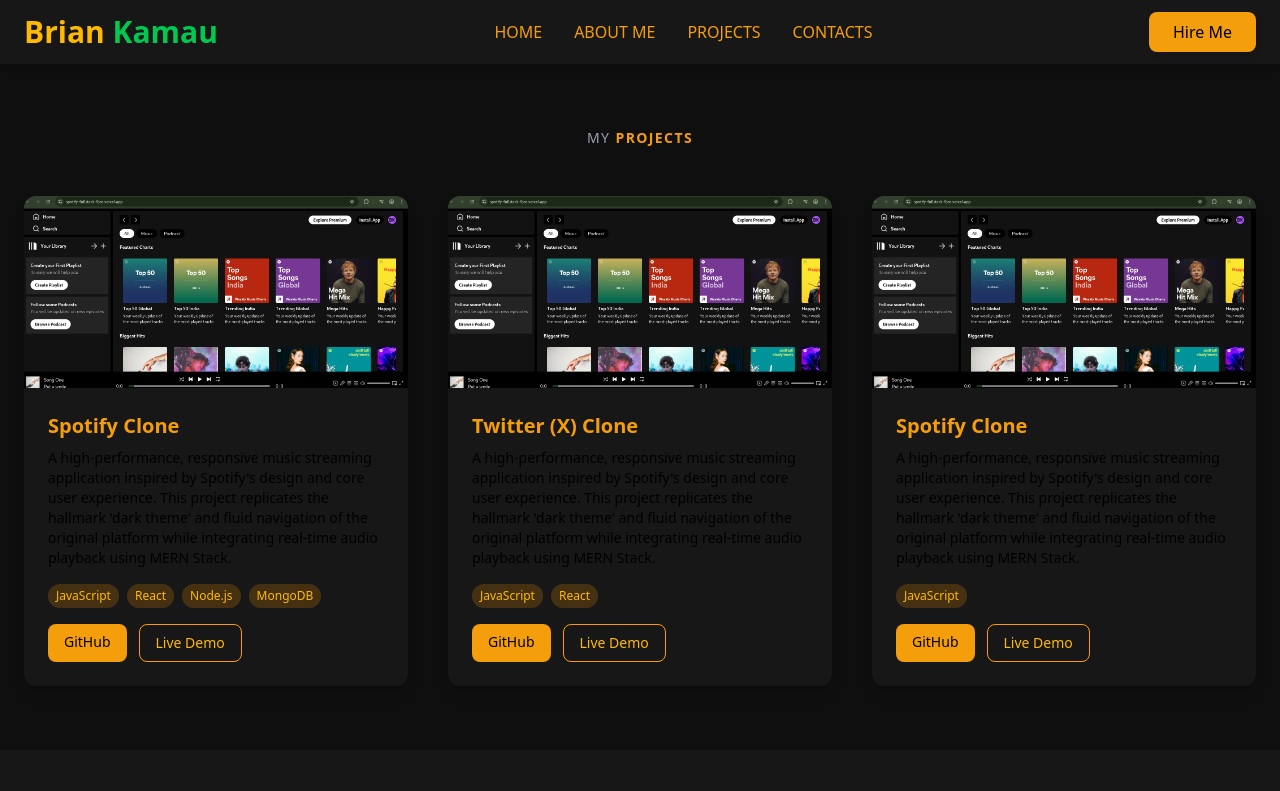
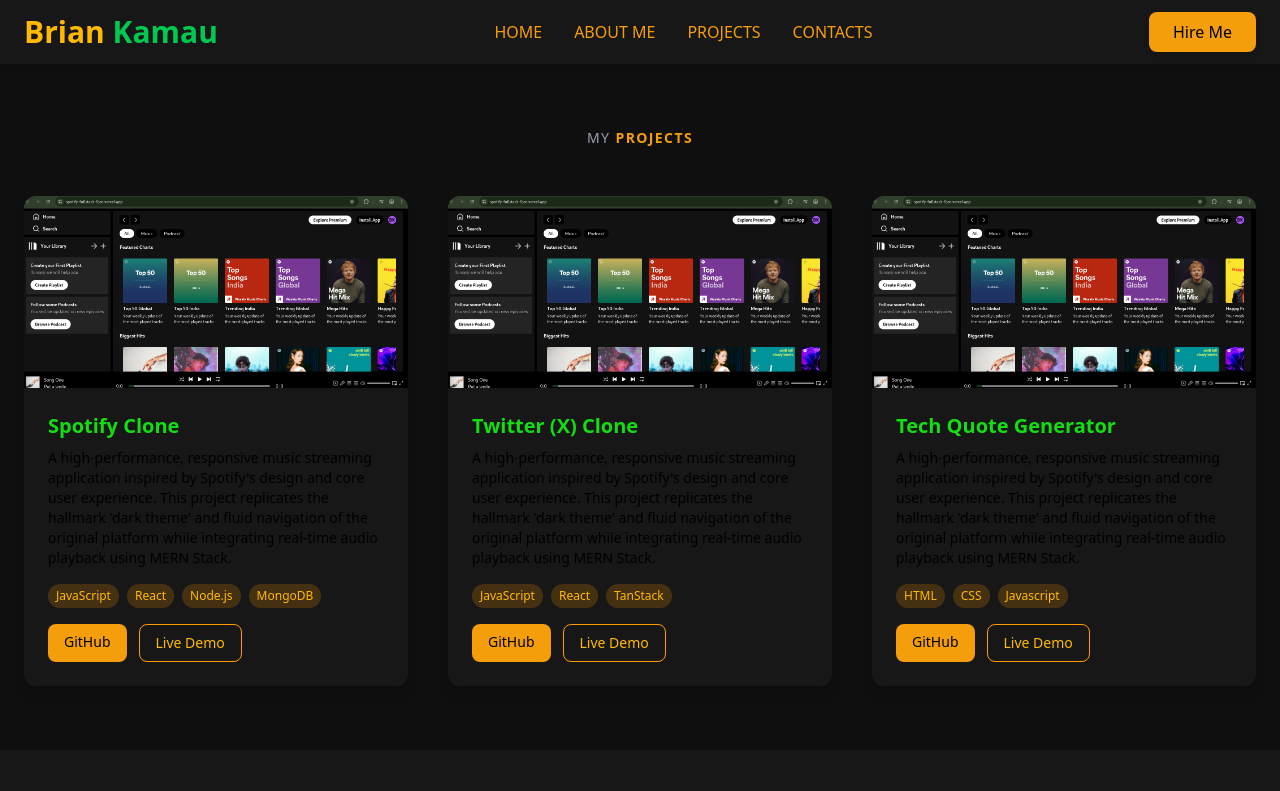
Before and after one commit to B-6219/portttt, a React (Vite) app in the folder frontend/: page /project in a window 1280 px wide. Shown: the top 791 px of the page. Built offline with nearby package versions, Linux system fonts and the light colour scheme.

Commit message:
added a project

```diff
--- a/frontend/src/pages/Project.jsx
+++ b/frontend/src/pages/Project.jsx
@@ -16,19 +16,19 @@
         title: "Twitter (X) Clone",
         description:
             "A high-performance, responsive music streaming application inspired by Spotify's design and core user experience. This project replicates the hallmark 'dark theme' and fluid navigation of the original platform while integrating real-time audio playback using MERN Stack.",
-        tech: ["JavaScript", "React"],
+        tech: ["JavaScript", "React", 'TanStack'],
         image: spotify,
         github: "https://github.com/B-6219/twitter-clone",
         live: "https://twitter-clone-mfju-ec9v6u7vy-brians-projects-ae331f86.vercel.app/",
     },
     {
-        title: "Spotify Clone",
+        title: "Tech Quote Generator",
         description:
             "A high-performance, responsive music streaming application inspired by Spotify's design and core user experience. This project replicates the hallmark 'dark theme' and fluid navigation of the original platform while integrating real-time audio playback using MERN Stack.",
-        tech: ["JavaScript"],
+        tech: ["HTML", 'CSS', 'Javascript'],
         image: spotify,
-        github: "#",
-        live: "#",
+        github: "https://github.com/B-6219/Random_Qoute_Generator",
+        live: "https://random-qoute-generator-phi.vercel.app/",
     },
 ]
 
@@ -58,7 +58,7 @@
 
                         {/* Project Content */}
                         <div className="p-6 flex flex-col grow">
-                            <h3 className="text-xl font-bold text-accent-amber mb-2">
+                            <h3 className="text-xl font-bold text-neon mb-2">
                                 {project.title}
                             </h3>
                             <p className="text-text-muted text-sm mb-4 grow">
```
